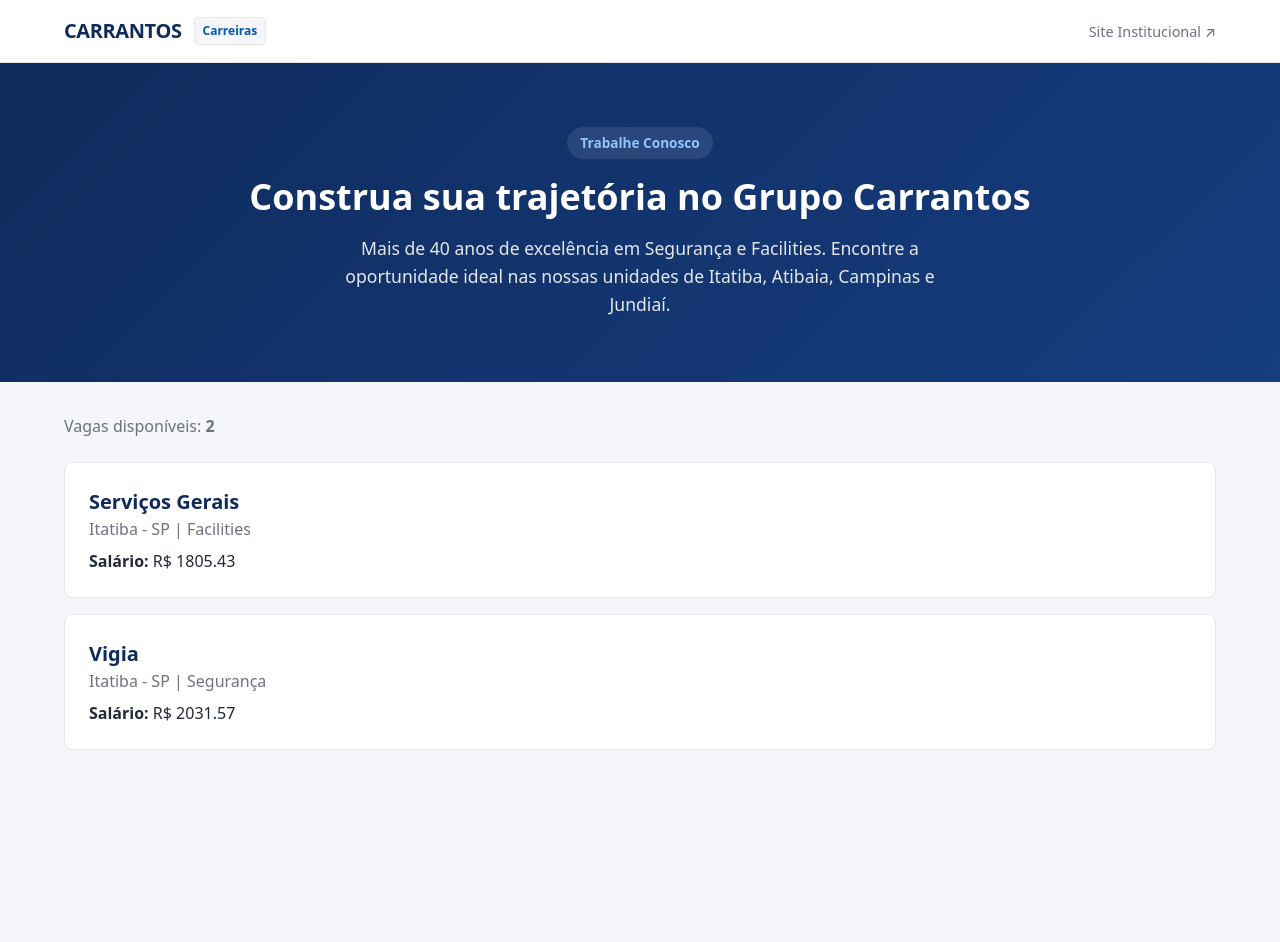
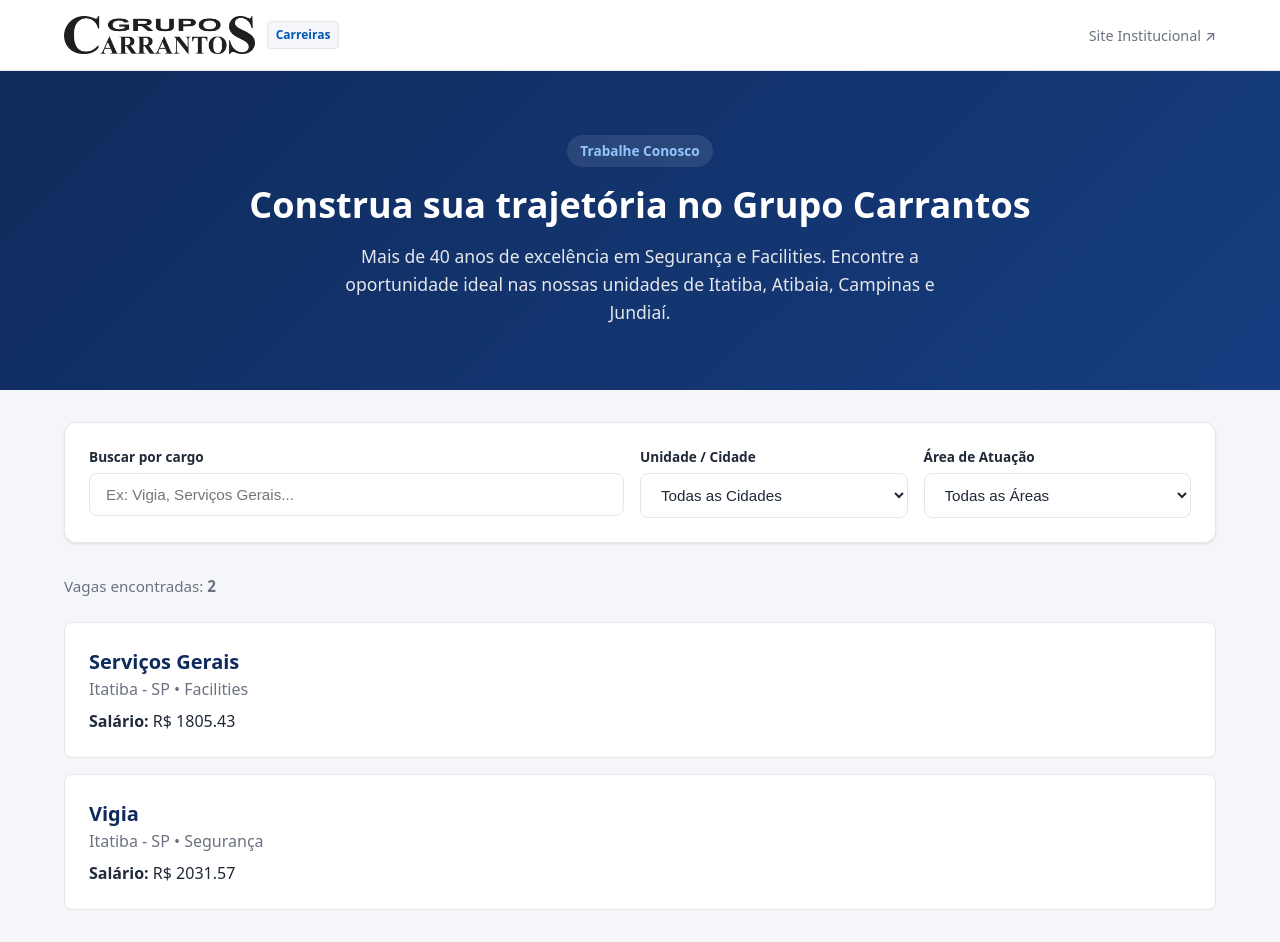
Before and after one commit to eilincoln/carrantos-vagas, a React (Vite) app: page / in a window 1280 px wide. Before the commit the page ends 800 px from the top, so only its background shows below. Built offline with nearby package versions, Linux system fonts and the light colour scheme.

Commit message:
feat: implementa barra de busca e filtros dinamicos de vagas com react usestate

```diff
--- a/src/App.tsx
+++ b/src/App.tsx
@@ -1,22 +1,71 @@
+import { useState } from "react";
 import { Header } from "./components/Header/Header";
 import { Hero } from "./components/Hero/Hero";
+import { JobFilters } from "./components/JobFilters/JobFilters";
 import { mockJobs } from "./data/jobsData";
 
 function App() {
+  // Estados para gerenciar as escolhas do usuário
+  const [searchTerm, setSearchTerm] = useState("");
+  const [selectedLocation, setSelectedLocation] = useState("");
+  const [selectedCategory, setSelectedCategory] = useState("");
+
+  // Lógica de filtragem dinâmica derivada dos estados
+  const filteredJobs = mockJobs.filter((job) => {
+    const matchesSearch = job.title
+      .toLowerCase()
+      .includes(searchTerm.toLowerCase());
+    const matchesLocation = selectedLocation
+      ? job.location === selectedLocation
+      : true;
+    const matchesCategory = selectedCategory
+      ? job.category === selectedCategory
+      : true;
+
+    return matchesSearch && matchesLocation && matchesCategory;
+  });
+
   return (
     <div>
-      {/* Componentes estruturais do topo */}
       <Header />
       <Hero />
 
-      {/* Conteúdo principal com a listagem de vagas */}
       <main
         style={{ maxWidth: "1200px", margin: "2rem auto", padding: "0 1.5rem" }}
       >
-        <p style={{ color: "var(--color-text-muted)", marginBottom: "1.5rem" }}>
-          Vagas disponíveis: <strong>{mockJobs.length}</strong>
+        {/* Barra de Filtros */}
+        <JobFilters
+          searchTerm={searchTerm}
+          onSearchChange={setSearchTerm}
+          selectedLocation={selectedLocation}
+          onLocationChange={setSelectedLocation}
+          selectedCategory={selectedCategory}
+          onCategoryChange={setSelectedCategory}
+        />
+
+        {/* Contador e Status */}
+        <div style={{ marginBottom: "1.5rem" }}>
+          <p style={{ color: "var(--color-text-muted)", fontSize: "0.95rem" }}>
+            Vagas encontradas: <strong>{filteredJobs.length}</strong>
           </p>
+        </div>
 
+        {/* Lista de Vagas Filtradas */}
+        {filteredJobs.length === 0 ? (
+          <div
+            style={{
+              textAlign: "center",
+              padding: "3rem",
+              background: "var(--color-surface)",
+              borderRadius: "var(--radius-md)",
+              border: "1px solid var(--color-border)",
+            }}
+          >
+            <p style={{ color: "var(--color-text-muted)" }}>
+              Nenhuma vaga encontrada para os filtros selecionados.
+            </p>
+          </div>
+        ) : (
           <ul
             style={{
               listStyle: "none",
@@ -25,7 +74,7 @@ function App() {
               gap: "1rem",
             }}
           >
-          {mockJobs.map((job) => (
+            {filteredJobs.map((job) => (
               <li
                 key={job.id}
                 style={{
@@ -41,7 +90,7 @@ function App() {
                   {job.title}
                 </h2>
                 <p style={{ color: "var(--color-text-muted)" }}>
-                {job.location} | {job.category}
+                  {job.location} • {job.category}
                 </p>
                 <p style={{ marginTop: "0.5rem" }}>
                   <strong>Salário:</strong> R$ {job.salary.toFixed(2)}
@@ -49,6 +98,7 @@ function App() {
               </li>
             ))}
           </ul>
+        )}
       </main>
     </div>
   );
--- a/src/components/Header/Header.module.css
+++ b/src/components/Header/Header.module.css
@@ -13,6 +13,13 @@
   display: flex;
   justify-content: space-between;
   align-items: center;
+}
+
+.logo {
+  height: 38px;
+  width: auto;
+  object-fit: contain;
+  display: block;
 }
 
 .brand {
--- a/src/components/Header/Header.tsx
+++ b/src/components/Header/Header.tsx
@@ -1,11 +1,12 @@
 import styles from "./Header.module.css";
+import logoImg from "../../assets/logo.png";
 
 export function Header() {
   return (
     <header className={styles.header}>
       <div className={styles.container}>
         <a href="/" className={styles.brand}>
-          <span className={styles.brandTitle}>Carrantos</span>
+          <img src={logoImg} alt="Grupo Carrantos" className={styles.logo} />
           <span className={styles.brandBadge}>Carreiras</span>
         </a>
         <nav>
--- /dev/null
+++ b/src/components/JobFilters/JobFilters.module.css
@@ -0,0 +1,50 @@
+.filterContainer {
+  background-color: var(--color-surface);
+  border: 1px solid var(--color-border);
+  border-radius: var(--radius-lg);
+  padding: 1.5rem;
+  margin-bottom: 2rem;
+  box-shadow: var(--shadow-sm);
+  display: grid;
+  grid-template-columns: 1fr;
+  gap: 1rem;
+}
+
+@media (min-width: 768px) {
+  .filterContainer {
+    grid-template-columns: 2fr 1fr 1fr;
+  }
+}
+
+.inputGroup {
+  display: flex;
+  flex-direction: column;
+  gap: 0.35rem;
+}
+
+.label {
+  font-size: 0.85rem;
+  font-weight: 600;
+  color: var(--color-text-main);
+}
+
+.input,
+.select {
+  width: 100%;
+  padding: 0.75rem 1rem;
+  border: 1px solid var(--color-border);
+  border-radius: var(--radius-md);
+  font-size: 0.95rem;
+  color: var(--color-text-main);
+  background-color: var(--color-surface);
+  outline: none;
+  transition:
+    border-color 0.2s ease,
+    box-shadow 0.2s ease;
+}
+
+.input:focus,
+.select:focus {
+  border-color: var(--color-secondary);
+  box-shadow: 0 0 0 3px rgba(0, 86, 179, 0.15);
+}
--- /dev/null
+++ b/src/components/JobFilters/JobFilters.tsx
@@ -0,0 +1,93 @@
+import type { JobCategory, JobLocation } from "../../types/job";
+import styles from "./JobFilters.module.css";
+
+interface JobFiltersProps {
+  searchTerm: string;
+  onSearchChange: (value: string) => void;
+  selectedLocation: string;
+  onLocationChange: (value: string) => void;
+  selectedCategory: string;
+  onCategoryChange: (value: string) => void;
+}
+
+export function JobFilters({
+  searchTerm,
+  onSearchChange,
+  selectedLocation,
+  onLocationChange,
+  selectedCategory,
+  onCategoryChange,
+}: JobFiltersProps) {
+  const locations: JobLocation[] = [
+    "Itatiba - SP",
+    "Atibaia - SP",
+    "Campinas - SP",
+    "Jundiaí - SP",
+  ];
+
+  const categories: JobCategory[] = [
+    "Facilities",
+    "Segurança",
+    "Portaria",
+    "Administrativo",
+  ];
+
+  return (
+    <div className={styles.filterContainer}>
+      {/* Campo de Busca por Cargo */}
+      <div className={styles.inputGroup}>
+        <label htmlFor="search-input" className={styles.label}>
+          Buscar por cargo
+        </label>
+        <input
+          id="search-input"
+          type="text"
+          placeholder="Ex: Vigia, Serviços Gerais..."
+          className={styles.input}
+          value={searchTerm}
+          onChange={(e) => onSearchChange(e.target.value)}
+        />
+      </div>
+
+      {/* Select de Cidade / Unidade */}
+      <div className={styles.inputGroup}>
+        <label htmlFor="location-select" className={styles.label}>
+          Unidade / Cidade
+        </label>
+        <select
+          id="location-select"
+          className={styles.select}
+          value={selectedLocation}
+          onChange={(e) => onLocationChange(e.target.value)}
+        >
+          <option value="">Todas as Cidades</option>
+          {locations.map((loc) => (
+            <option key={loc} value={loc}>
+              {loc}
+            </option>
+          ))}
+        </select>
+      </div>
+
+      {/* Select de Área / Categoria */}
+      <div className={styles.inputGroup}>
+        <label htmlFor="category-select" className={styles.label}>
+          Área de Atuação
+        </label>
+        <select
+          id="category-select"
+          className={styles.select}
+          value={selectedCategory}
+          onChange={(e) => onCategoryChange(e.target.value)}
+        >
+          <option value="">Todas as Áreas</option>
+          {categories.map((cat) => (
+            <option key={cat} value={cat}>
+              {cat}
+            </option>
+          ))}
+        </select>
+      </div>
+    </div>
+  );
+}
```
Also changed, not shown: src/assets/logo.png (added). Lines whose indentation alone changed are shown as unchanged.
